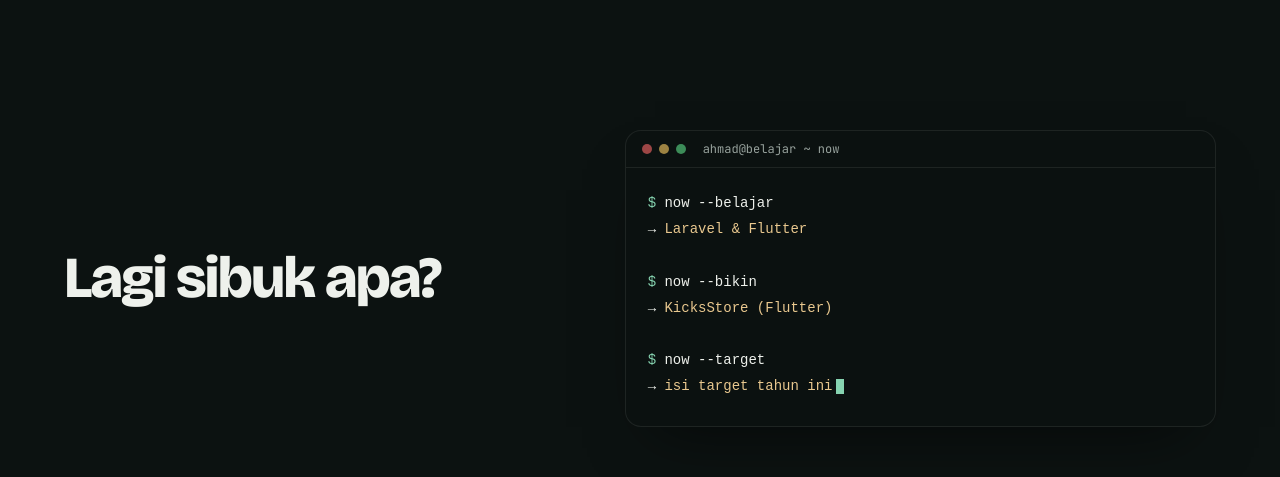
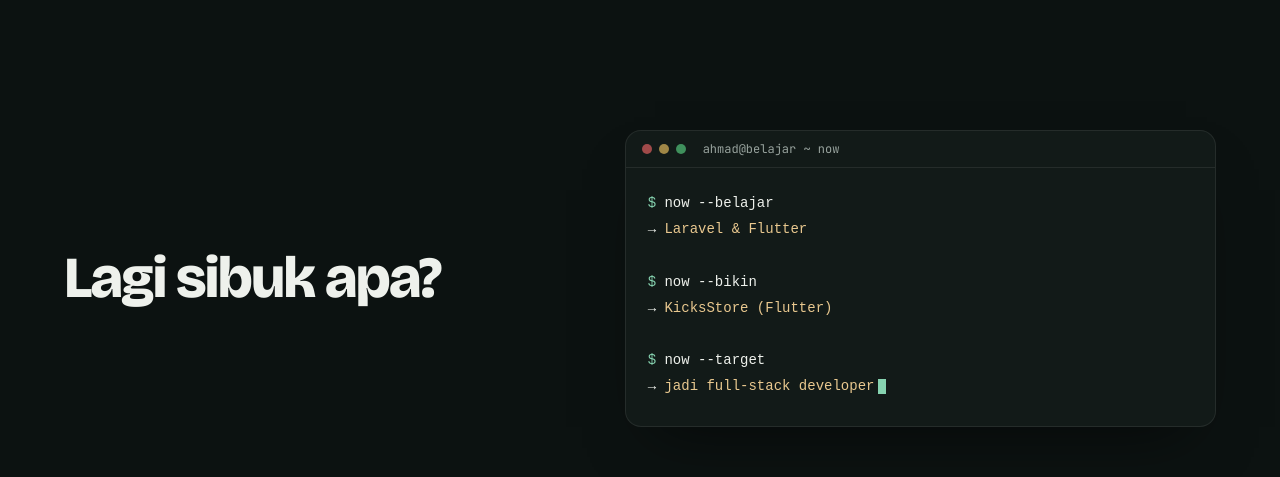
Before and after one commit to wafiir051-ai/portfolio-ahmad-ashraf, a plain HTML site: page index.html in a window 1280 px wide. Shown: the part 2900-3377 px from the top of the page. Drawn offline with nearby package versions, Linux system fonts and the light colour scheme; animation ran at ten frames a second.

Commit message:
Isi target terminal, rapikan posisi kristal di bagian now
Co-Authored-By: Claude Sonnet 5.5 <noreply@anthropic.com>

```diff
--- a/index.html
+++ b/index.html
@@ -76,7 +76,7 @@
     <!-- NOW -->
     <section class="section now">
       <h2 class="reveal">Lagi sibuk apa?</h2>
-      <!-- TODO: isi baris target dengan target Ahmad -->
+      <!-- Isi terminal diambil dari repo GitHub Ahmad; ubah kalau perlu -->
       <div class="term reveal" aria-label="Yang sedang dikerjakan">
         <div class="term-bar"><i></i><i></i><i></i><span>ahmad@belajar ~ now</span></div>
         <pre><code><span class="c">$</span> now --belajar
@@ -86,7 +86,7 @@
 → <em>KicksStore (Flutter)</em>
 
 <span class="c">$</span> now --target
-→ <em>isi target tahun ini</em><span class="cursor"></span></code></pre>
+→ <em>jadi full-stack developer</em><span class="cursor"></span></code></pre>
       </div>
     </section>
 
--- a/main.js
+++ b/main.js
@@ -112,7 +112,7 @@ const WP = {
   desk: [
     { x: .4,  y: .3,  s: .74, a: 1,   e: 0 },   // hero
     { x: .52, y: 0,   s: 1.15, a: .95, e: 0 },  // about: mengintip dari balik foto
-    { x: .5,  y: .1,  s: .62, a: .9,  e: 0 },   // now
+    { x: -.5, y: .5,  s: .5,  a: .8,  e: 0 },   // now: di area kosong kiri atas
     { x: 0,   y: 0,   s: 1.7, a: .11, e: 0 },   // skills: bayangan besar di belakang kata
     { x: .7,  y: 0,   s: .85, a: 1,   e: 1 },   // projects: pecah jadi tiga
     { x: 0,   y: -.05, s: 1.3, a: .24, e: 0 }   // contact: tenang, utuh lagi
--- a/style.css
+++ b/style.css
@@ -147,7 +147,7 @@ h2 { font: 800 clamp(32px, 4.6vw, 58px)/1.04 var(--display); letter-spacing: -.0
 
 /* NOW (terminal) */
 .now { display: grid; grid-template-columns: minmax(0, .9fr) minmax(0, 1.1fr); gap: clamp(28px, 6vw, 90px); align-items: center; }
-.term { border: 1px solid var(--line); border-radius: 16px; background: rgba(var(--bg-rgb), .88); overflow: hidden; box-shadow: 0 30px 60px -30px rgba(0,0,0,.6); }
+.term { border: 1px solid var(--line); border-radius: 16px; background: var(--bg-2); overflow: hidden; box-shadow: 0 30px 60px -30px rgba(0,0,0,.6); }
 .term-bar { display: flex; align-items: center; gap: 7px; padding: 12px 16px; border-bottom: 1px solid var(--line); font: 400 12px/1 var(--mono); color: var(--muted); }
 .term-bar i { width: 10px; height: 10px; border-radius: 50%; background: rgba(255,255,255,.14); }
 .term-bar i:first-child { background: #ff6b6b99; } .term-bar i:nth-child(2) { background: #ffd16699; } .term-bar i:nth-child(3) { background: #5ee08a99; }
```
